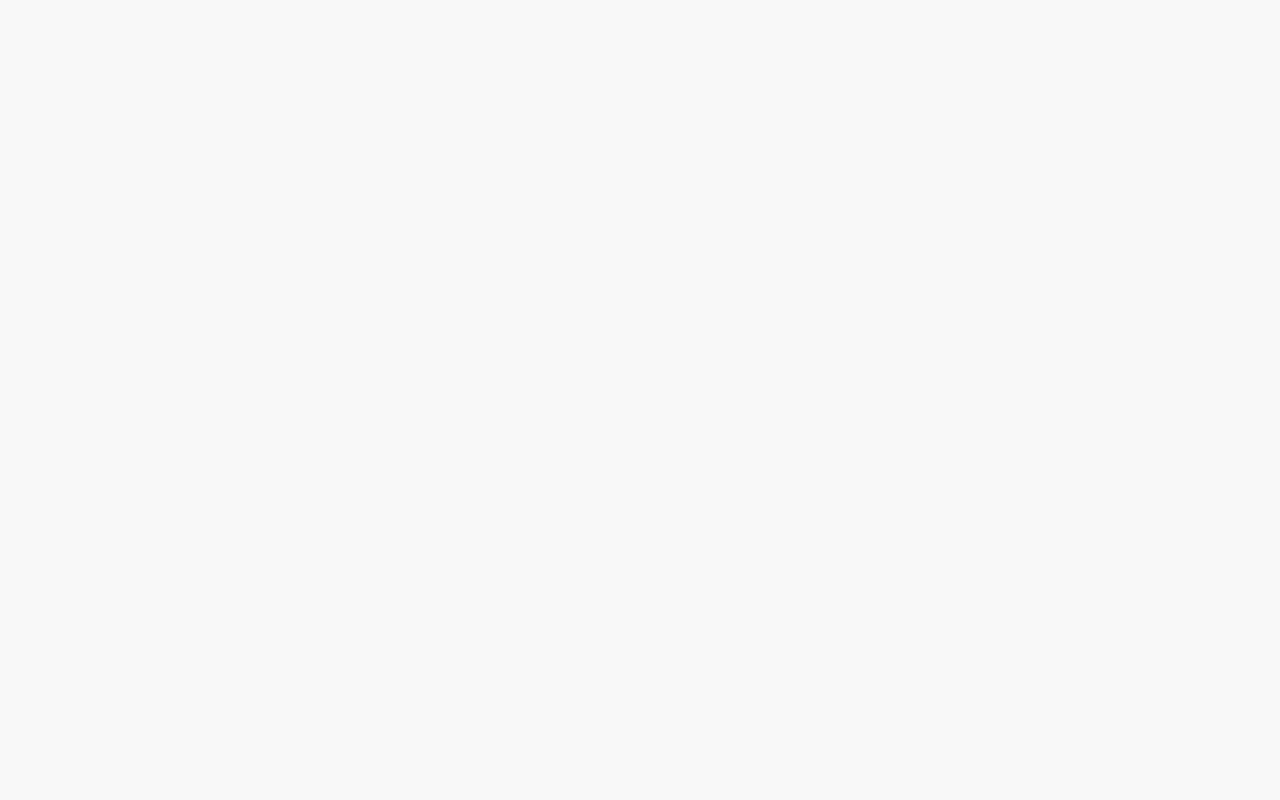
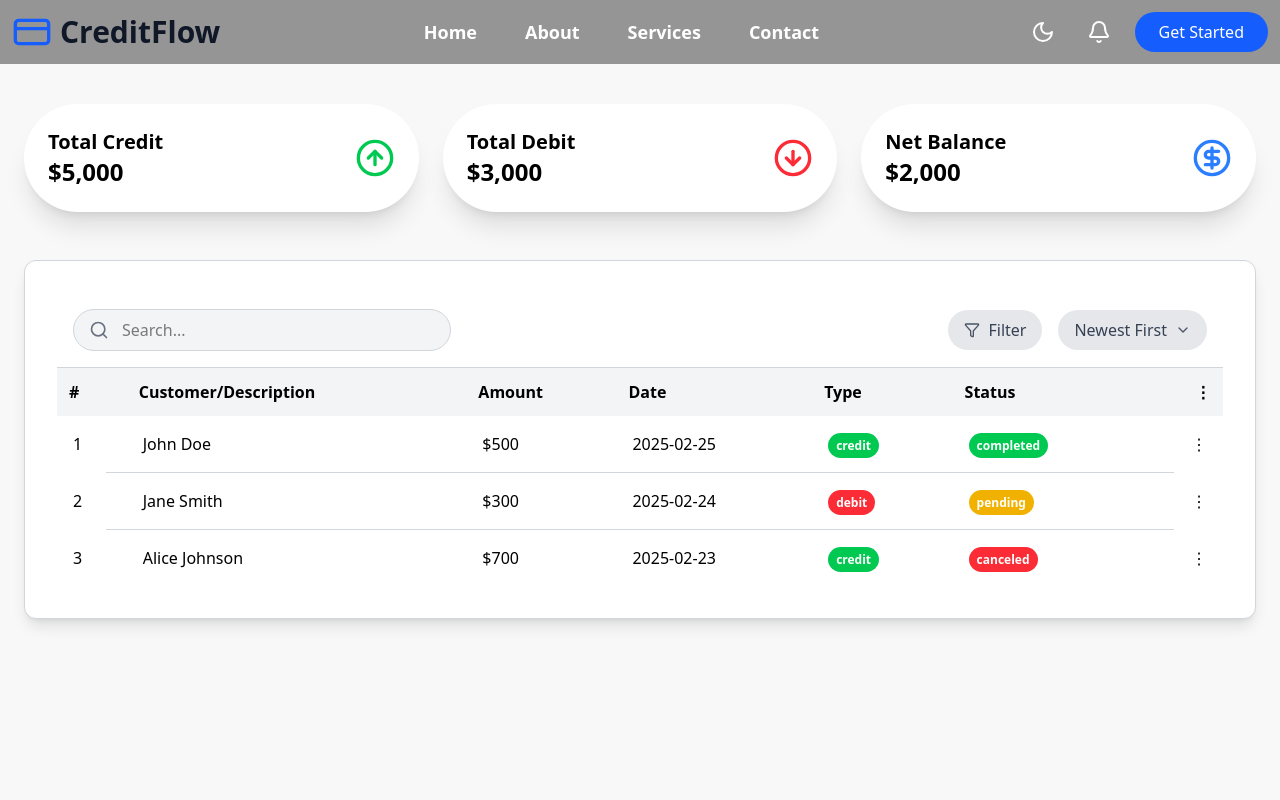
Before and after one commit to ramji023/CreditFlow, a React (Vite) app: page /dashboard in a window 1280 px wide. Before the commit this address had no page. Shown: the top 800 px of the page. Built offline with nearby package versions, Linux system fonts and the light colour scheme.

Commit message:
design dashboard component

```diff
--- a/src/App.jsx
+++ b/src/App.jsx
@@ -1,6 +1,7 @@
 import { BrowserRouter as Router, Routes, Route } from "react-router-dom"
 import Layout from "./Layout/Layout"
 import Home from "./pages/Home"
+import Dashboard from "./pages/Dashboard"
 function App() {
   return (
     <>
@@ -8,6 +9,7 @@ function App() {
         <Routes>
           <Route path="/" element={<Layout />} >
             <Route index element={<Home />} />
+            <Route path="/dashboard" element={<Dashboard />} />
           </Route>
         </Routes>
       </Router>
--- /dev/null
+++ b/src/components/dashboard/ExpenseTable.jsx
@@ -0,0 +1,102 @@
+import React from "react";
+import { Filter, ChevronDown, Search } from "lucide-react";
+
+const ExpenseTable = () => {
+  const data = [
+    { id: 1, customer: "John Doe", amount: "$500", date: "2025-02-25", type: "credit", status: "completed" },
+    { id: 2, customer: "Jane Smith", amount: "$300", date: "2025-02-24", type: "debit", status: "pending" },
+    { id: 3, customer: "Alice Johnson", amount: "$700", date: "2025-02-23", type: "credit", status: "canceled" },
+  ];
+
+  return (
+    <div className="p-6">
+      <div className="bg-white rounded-xl shadow-lg border border-gray-300 overflow-hidden p-8">
+        {/* Search & Filters Row */}
+        <div className="p-4 flex items-center justify-between border-b border-gray-300">
+          {/* Search Field with Icon */}
+          <div className="relative w-1/3">
+            <Search className="absolute left-4 top-1/2 transform -translate-y-1/2 text-gray-500 w-5 h-5" />
+            <input
+              type="text"
+              placeholder="Search..."
+              className="pl-12 p-2 rounded-full w-full bg-gray-100 border border-gray-300 focus:outline-none focus:ring-2 focus:ring-blue-400"
+            />
+          </div>
+
+          {/* Right Side: Filter & Sort */}
+          <div className="flex items-center space-x-4">
+            {/* Filter Button */}
+            <button className="flex items-center space-x-2 px-4 py-2 rounded-full bg-gray-200 text-gray-700 hover:bg-gray-300 transition">
+              <Filter className="w-4 h-4 text-gray-600" />
+              <span>Filter</span>
+            </button>
+
+            {/* Sort Dropdown */}
+            <button className="flex items-center space-x-2 px-4 py-2 rounded-full bg-gray-200 text-gray-700 hover:bg-gray-300 transition">
+              <span>Newest First</span>
+              <ChevronDown className="w-4 h-4 text-gray-600" />
+            </button>
+          </div>
+        </div>
+
+        {/* Table Section */}
+        <table className="w-full border-collapse">
+          <thead>
+            <tr className="bg-gray-100 text-left">
+              <th className="p-3 ">#</th> {/* Rounded top-left corner */}
+              <th className="p-3">Customer/Description</th>
+              <th className="p-3">Amount</th>
+              <th className="p-3">Date</th>
+              <th className="p-3">Type</th>
+              <th className="p-3">Status</th>
+              <th className="p-3 text-right">⋮</th> {/* Rounded top-right corner */}
+            </tr>
+          </thead>
+          <tbody>
+            {data.map((item, index) => (
+              <React.Fragment key={item.id}>
+                <tr>
+                  <td className="p-4">{index + 1}</td>
+                  <td className="p-4">{item.customer}</td>
+                  <td className="p-4">{item.amount}</td>
+                  <td className="p-4">{item.date}</td>
+                  <td className="p-4">
+                    <span
+                      className={`px-2 py-1 rounded-full text-xs font-semibold text-white ${item.type === "credit" ? "bg-green-500" : "bg-red-500"
+                        }`}
+                    >
+                      {item.type}
+                    </span>
+                  </td>
+                  <td className="p-4">
+                    <span
+                      className={`px-2 py-1 rounded-full text-xs font-semibold text-white ${item.status === "completed"
+                        ? "bg-green-500"
+                        : item.status === "pending"
+                          ? "bg-yellow-500"
+                          : "bg-red-500"
+                        }`}
+                    >
+                      {item.status}
+                    </span>
+                  </td>
+                  <td className="p-4 text-right cursor-pointer">⋮</td>
+                </tr>
+                {/* Extended horizontal line */}
+                {index < data.length - 1 && (
+                  <tr>
+                    <td colSpan="7">
+                      <hr className="w-11/12 mx-auto border-gray-300" />
+                    </td>
+                  </tr>
+                )}
+              </React.Fragment>
+            ))}
+          </tbody>
+        </table>
+      </div>
+    </div>
+  );
+};
+
+export default ExpenseTable;
--- /dev/null
+++ b/src/components/dashboard/MainCards.jsx
@@ -0,0 +1,40 @@
+import { ArrowDownCircle, ArrowUpCircle, CircleDollarSign } from "lucide-react";
+
+const MainCards = () => {
+  const cards = [
+    {
+      title: "Total Credit",
+      amount: "$5,000",
+      icon: <ArrowUpCircle className="text-green-500" size={40} />, // Green for credit
+    },
+    {
+      title: "Total Debit",
+      amount: "$3,000",
+      icon: <ArrowDownCircle className="text-red-500" size={40} />, // Red for debit
+    },
+    {
+      title: "Net Balance",
+      amount: "$2,000",
+      icon: <CircleDollarSign className="text-blue-500" size={40} />, // Blue for balance
+    },
+  ];
+
+  return (
+    <div className="grid grid-cols-1 sm:grid-cols-2 md:grid-cols-3 gap-6 p-6">
+      {cards.map((card, index) => (
+        <div
+          key={index}
+          className="bg-white shadow-xl rounded-full p-6 flex items-center justify-between"
+        >
+          <div>
+            <h2 className="text-xl font-semibold">{card.title}</h2>
+            <p className="text-2xl font-bold">{card.amount}</p>
+          </div>
+          {card.icon}
+        </div>
+      ))}
+    </div>
+  );
+};
+
+export default MainCards;
--- /dev/null
+++ b/src/pages/Dashboard.jsx
@@ -0,0 +1,16 @@
+import React from 'react'
+import MainCards from '../components/dashboard/MainCards'
+import ExpenseTable from '../components/dashboard/ExpenseTable'
+const Dashboard = () => {
+    return (
+        <>
+            <div className='min-h-screen mt-20'>
+                <MainCards />
+                <ExpenseTable />
+            </div>
+
+        </>
+    )
+}
+
+export default Dashboard
```
